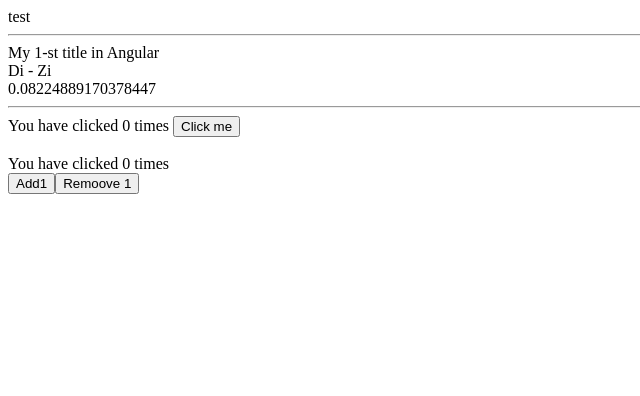
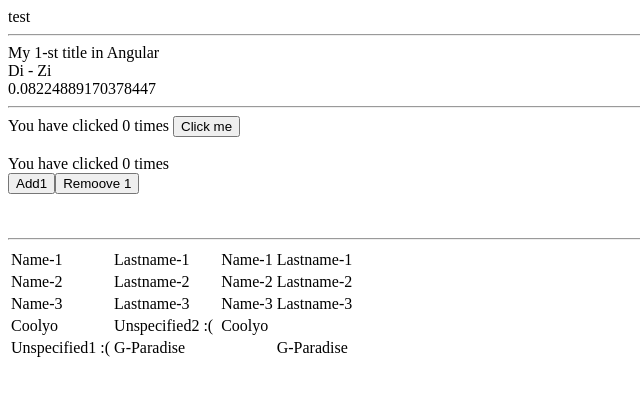
Before and after one commit to Denis-dizi/Angular2020, an Angular app: page / in a window 1280 px wide. Shown: the top 396 px of the page, without its empty margins (0-640 px from the left). Built offline with nearby package versions, Linux system fonts and the light colour scheme.

Commit message:
update (2:35:) Added table. Working.

```diff
--- a/src/app/app.component.html
+++ b/src/app/app.component.html
@@ -9,6 +9,24 @@
 <!-- (1:56:) -->
 You have clicked {{count2}} times <br>
 <button (click) = "addOne()">Add1 </button>
-<button (click) = "remooveOne()">Remoove 1</button><br><br>
+<button (click) = "remooveOne()">Remoove 1</button><br>
 
-<router-outlet></router-outlet>
+<!-- (2:26:) Button not visible until count2=10 -->
+<button *ngIf="count2 >=10" (click)="clearAllClicks()">Clear all clicks</button><br><br><hr>
+
+<!-- (2:20:) -->
+<table>
+<!-- ngf -->
+  <tr *ngFor="let user of users">
+    <!-- <td>{{user.name}}</td>
+    <td>{{user.lastName}}</td> -->
+    <!-- (2:36:) -->
+    <td>{{user.name ? user.name : 'Unspecified1 :('}}</td>
+    <td>{{user.lastName ? user.lastName : 'Unspecified2 :('}}</td>
+    <td>         </td>
+    <td>{{user.name}}</td>
+    <td>{{user.lastName}}</td>
+  </tr>
+</table>
+
+<!-- <router-outlet></router-outlet> -->
--- a/src/app/app.component.ts
+++ b/src/app/app.component.ts
@@ -12,7 +12,27 @@
   nmbr: number = 0;
   count1: number = 0;
   count2: number = 0;
+  // (2:19)
+  users: any = [
+    {
+      name: "Name-1",
+      lastName: "Lastname-1"
+    }, {
+      name: "Name-2",
+      lastName: "Lastname-2"
+    }, {
+      name: "Name-3",
+      lastName: "Lastname-3"
+    }
+    // (2:36:)
+    , {
+      name: "Coolyo"
+    }, {
+      lastName: "G-Paradise"
+    }
+  ];
 
+// (1:41:~)
   ngOnInit() {
     setInterval(() => {
       this.nmbr = Math.random() * 100;
@@ -31,6 +51,9 @@
 remooveOne() {
   this.count2--;
 }
-
+// (2:26:)
+clearAllClicks() {
+  this.count2 = 0;
+}
 
 }
```
